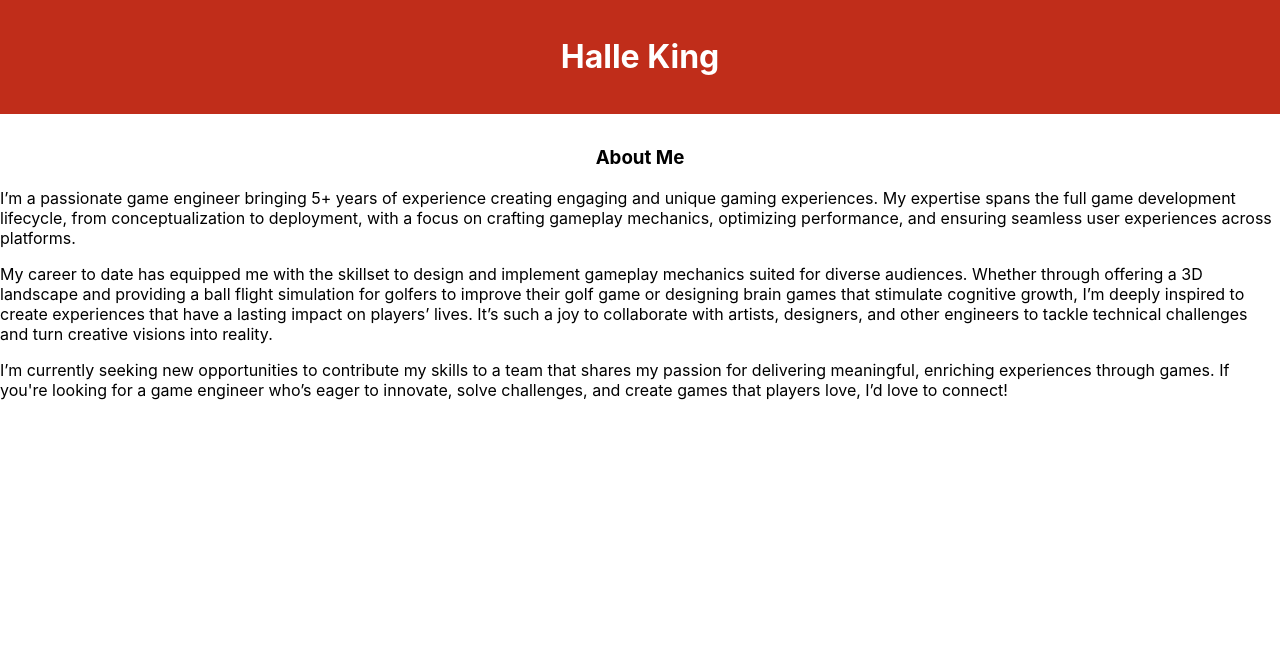
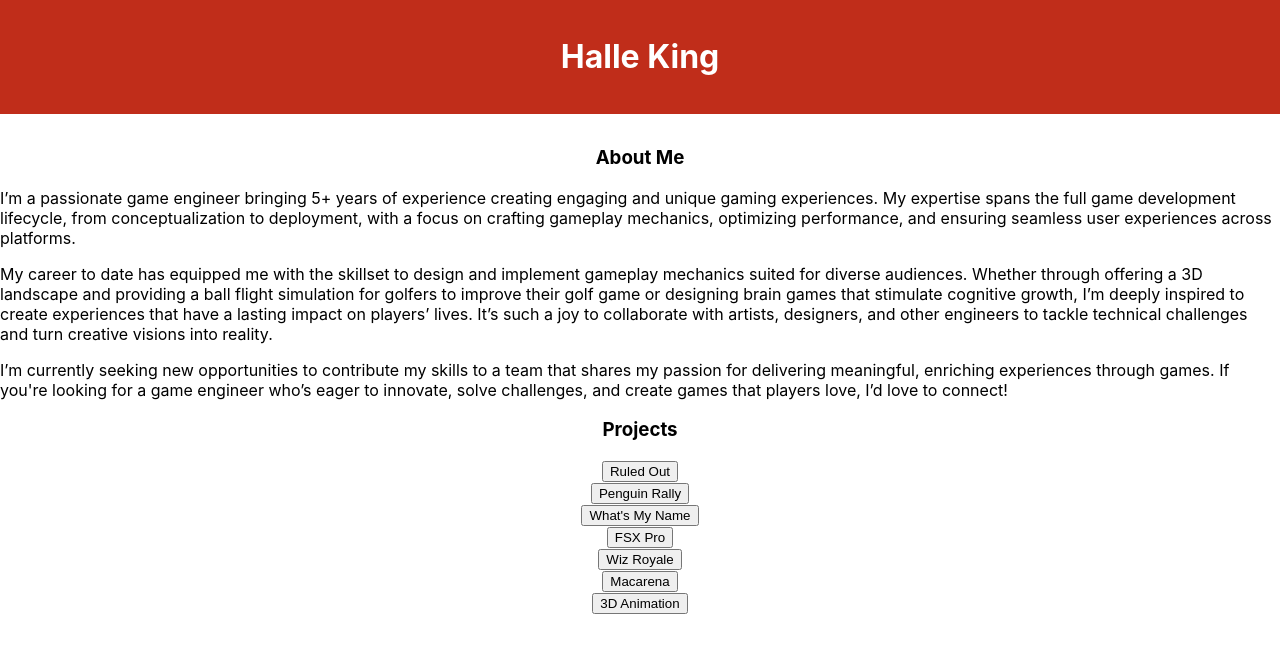
Before and after one commit to halleking/portfolio, a React (Create React App) app: page / in a window 1280 px wide. Shown: the top 652 px of the page. Built offline with nearby package versions, Linux system fonts and the light colour scheme.

Commit message:
add projects component

```diff
--- a/package.json
+++ b/package.json
@@ -4,6 +4,9 @@
   "private": true,
   "homepage": "https://halleking.github.io/portfolio",
   "dependencies": {
+    "@emotion/react": "^11.13.5",
+    "@emotion/styled": "^11.13.5",
+    "@mui/material": "^6.1.9",
     "@testing-library/jest-dom": "^5.17.0",
     "@testing-library/react": "^13.4.0",
     "@testing-library/user-event": "^13.5.0",
--- a/src/App.js
+++ b/src/App.js
@@ -2,6 +2,7 @@ import './App.css';
 import React from 'react';
 import Header from './components/header/Header';
 import About from './components/about/About';
+import Projects from './components/projects/Projects';
 
 
 function App() {
@@ -9,6 +10,7 @@ function App() {
     <div className="App">
       <Header/>
       <About/>
+      <Projects/>
     </div>
   );
 }
--- /dev/null
+++ b/src/components/projects/ExpandableComponent.js
@@ -0,0 +1,21 @@
+import React, { useState } from 'react';
+
+function ExpandableComponent(props) {
+  const [expanded, setExpanded] = useState(false);
+
+  return (
+    <div>
+      <button onClick={() => setExpanded(!expanded)}>
+        {props.header}
+      </button>
+      {expanded && (
+        <div>
+          {/* Content to be shown when expanded */}
+          <p>{props.content}</p>
+        </div>
+      )}
+    </div>
+  );
+}
+
+export default ExpandableComponent;
--- /dev/null
+++ b/src/components/projects/Projects.js
@@ -0,0 +1,19 @@
+import React from 'react';
+import ExpandableComponent from './ExpandableComponent';
+
+function Projects() {
+  return (
+    <div>
+        <h3>Projects</h3>
+        <ExpandableComponent header="Ruled Out" content="An inductive reasoning game."/>
+        <ExpandableComponent header="Penguin Rally" content="A spatial orientation game."/>
+        <ExpandableComponent header="What's My Name" content="A memory game."/>
+        <ExpandableComponent header="FSX Pro" content="A golf fitting and coaching application."/>
+        <ExpandableComponent header="Wiz Royale" content="A multiplayer battle royale game."/>
+        <ExpandableComponent header="Macarena" content="A 3D animation"/>
+        <ExpandableComponent header="3D Animation" content="3D photorealistic animation."/>
+    </div>
+  );
+}
+
+export default Projects;
```
Also changed, not shown: 1 other file (tests, documents, lock files or other folders).
